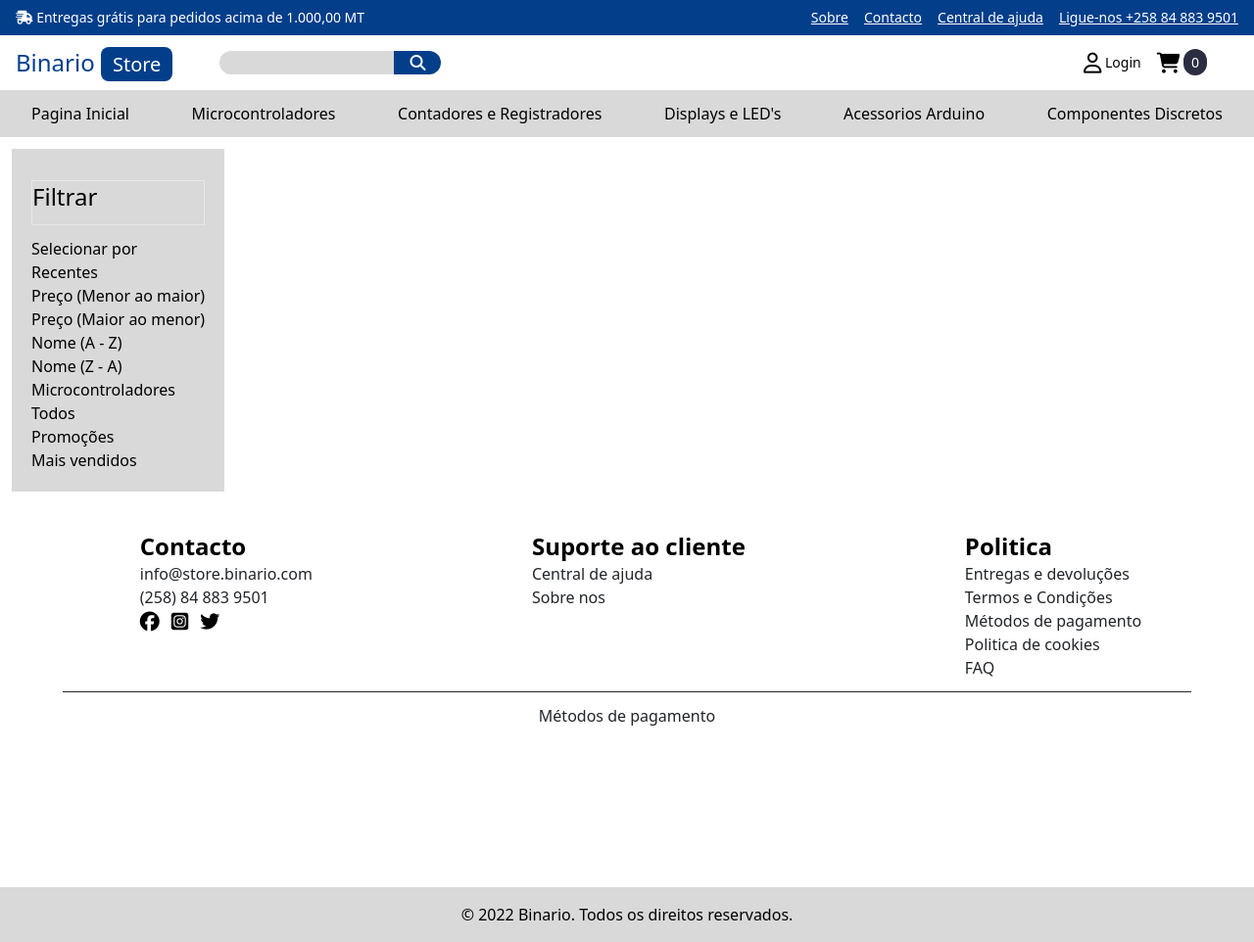
After one commit to Jay-Ubisse/BinarioStore, a PHP site: page /microcontrollers/ in a window 1280 px wide. The commit adds this page. Shown: the whole page at 98% size. Run offline with PHP 8.4, Linux system fonts and the light colour scheme; some libraries are stand-ins or nearby versions.

Commit message:
creating the microcontroller page

```diff
--- a/client/assets/styles/output.css
+++ b/client/assets/styles/output.css
@@ -586,6 +586,11 @@ video {
   margin-bottom: 1.75rem;
 }
 
+.my-3 {
+  margin-top: 0.75rem;
+  margin-bottom: 0.75rem;
+}
+
 .mt-3 {
   margin-top: 0.75rem;
 }
@@ -600,6 +605,10 @@ video {
 
 .mt-4 {
   margin-top: 1rem;
+}
+
+.ml-3 {
+  margin-left: 0.75rem;
 }
 
 .flex {
@@ -834,6 +843,10 @@ video {
   padding: 0px;
 }
 
+.p-5 {
+  padding: 1.25rem;
+}
+
 .py-4 {
   padding-top: 1rem;
   padding-bottom: 1rem;
@@ -921,6 +934,10 @@ video {
 
 .pr-12 {
   padding-right: 3rem;
+}
+
+.pb-3 {
+  padding-bottom: 0.75rem;
 }
 
 .text-center {
@@ -1142,6 +1159,12 @@ video {
     width: 200px;
   }
 
+  .laptop\:w-fit {
+    width: -webkit-fit-content;
+    width: -moz-fit-content;
+    width: fit-content;
+  }
+
   .laptop\:grid-cols-5 {
     grid-template-columns: repeat(5, minmax(0, 1fr));
   }
--- /dev/null
+++ b/client/components/aside.php
@@ -0,0 +1,21 @@
+<div class="w-fit bg-gray-binario p-5 mt-3 ml-3">
+    <h1 class="text-lg my-3 pb-3 border">Filtrar</h1>
+    <section>
+        <h2><span>Selecionar por</span> <span></span></h2>
+        <ul>
+            <li>Recentes</li>
+            <li>Preço (Menor ao maior)</li>
+            <li>Preço (Maior ao menor)</li>
+            <li>Nome (A - Z)</li>
+            <li>Nome (Z - A)</li>
+        </ul>
+    </section>
+    <section>
+        <h2>Microcontroladores</h2>
+        <ul>
+            <li>Todos</li>
+            <li>Promoções</li>
+            <li>Mais vendidos</li>
+        </ul>
+    </section>
+</div>
--- a/client/components/header.php
+++ b/client/components/header.php
@@ -5,10 +5,7 @@
             <span><i class="fa-solid fa-truck-fast"></i></span>
             <span class="ml mobile:text-2xs">Entregas grátis para pedidos acima de 1.000,00 MT</span>
         </div>
-        <div class=" underline
-                    flex flex-row gap-4
-                    mobile:hidden
-        ">
+        <div class=" underline flex flex-row gap-4">
             <span><a href="#">Sobre</a></span>
             <span><a href="#">Contacto</a></span>
             <span><a href="#">Central de ajuda</a></span>
@@ -43,7 +40,7 @@
     <section class="bg-gray-binario h-fit px-8 py-3 text-xs font-regular">
         <ul class="flex flex-row justify-between">
             <li class="hover:text-blue-binario"><a href="">Pagina Inicial</a></li>
-            <li class="hover:text-blue-binario"><a href="">Microcontroladores</a></li>
+            <li class="hover:text-blue-binario"><a href="./microcontrollers/">Microcontroladores</a></li>
             <li class="hover:text-blue-binario"><a href="">Contadores e Registradores</a></li>
             <li class="hover:text-blue-binario"><a href="">Displays e LED's</a></li>
             <li class="hover:text-blue-binario"><a href="">Acessorios Arduino</a></li>
--- /dev/null
+++ b/client/microcontrollers/index.php
@@ -0,0 +1,32 @@
+<!DOCTYPE html>
+<html lang="en">
+<head>
+    <meta charset="UTF-8">
+    <link rel="preconnect" href="https://fonts.googleapis.com">
+    <link rel="preconnect" href="https://fonts.gstatic.com" crossorigin>
+    <meta http-equiv="X-UA-Compatible" content="IE=edge">
+    <meta name="viewport" content="width=device-width, initial-scale=1.0">
+    <title>Microcontroladores | Binario Store</title>
+    <link href="https://fonts.googleapis.com/css2?family=Inter:wght@100;200;300;400;600;700&display=swap" rel="stylesheet">
+    <script src="https://kit.fontawesome.com/4b43862993.js" crossorigin="anonymous"></script>
+    <link rel="stylesheet" href="../assets/styles/output.css">
+    <script src="../assets/scrips/js/jquery-3.6.1.js"></script>
+    <script src="../assets/scrips/js/global.js"></script>
+</head>
+<body>
+    <header>
+        <?php include "../components/header.php" ?>
+    </header>
+    <main class="laptop:flex laptop:flex-row gap-4">
+        <aside>
+            <?php include "../components/aside.php" ?>
+        </aside>
+        <article>
+
+        </article>
+    </main>
+    <footer>
+        <?php include "../components/footer.php" ?>
+    </footer>
+</body>
+</html>
```
